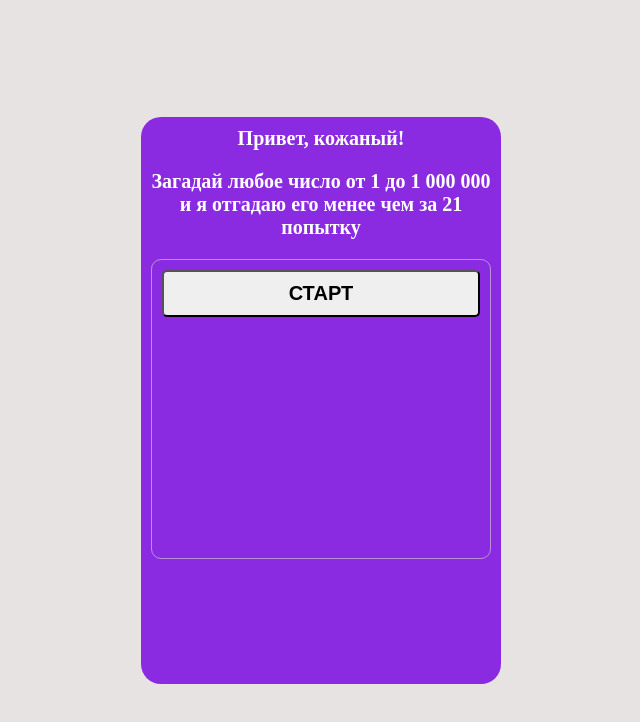
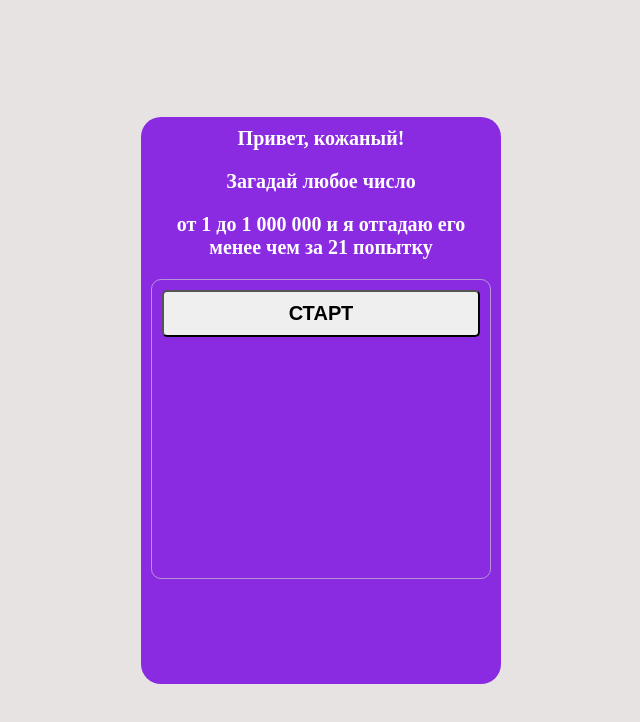
Before and after one commit to vasilyocheck/guess-number, a React (Vite) app: page / in a window 1280 px wide. Shown: the top 722 px of the page, without its empty margins (319-959 px from the left). Built offline with nearby package versions, Linux system fonts and the light colour scheme.

Commit message:
refactor code

```diff
--- a/src/app/ui/app.tsx
+++ b/src/app/ui/app.tsx
@@ -2,15 +2,16 @@ import { useAppDispatch, useAppSelector } from '@/app/store'
 import { Button } from '@/components/common/button/button'
 import { Guesser } from '@/components/guesser/guesser'
 import { Header } from '@/components/header/header'
-import { WinnerScreen } from '@/components/winner-screen'
+import { WinnerScreen } from '@/components/winner-screen/winner-screen'
 import { guesserActions } from '@/features/guesser/guesser-slice'
+import { getIsGameLaunched, getIsGuessed } from '@/utils/selectors'
 
 import s from './app.module.scss'
 
 export function App() {
   const dispatch = useAppDispatch()
-  const isGameLaunched = useAppSelector(state => state.guesser.isGameLaunched)
-  const isGuessed = useAppSelector(state => state.guesser.isGuessed)
+  const isGameLaunched = useAppSelector(getIsGameLaunched)
+  const isGuessed = useAppSelector(getIsGuessed)
 
   const launchGame = () => {
     dispatch(guesserActions.startGame())
--- a/src/components/guesser/guesser.tsx
+++ b/src/components/guesser/guesser.tsx
@@ -2,22 +2,15 @@ import { useAppDispatch, useAppSelector } from '@/app/store'
 import { Button } from '@/components/common/button/button'
 import { Status, guesserActions } from '@/features/guesser/guesser-slice'
 import { makeNumReadable } from '@/utils/makeNumReadable'
+import { getAttemptsNum, getCurrentNum } from '@/utils/selectors'
 
 import s from './guesser.module.scss'
 
 export const Guesser = () => {
   const dispatch = useAppDispatch()
-  const currentNum = useAppSelector(state => state.guesser.currentNum)
-  const attemptNum = useAppSelector(state => state.guesser.attemptNum)
+  const currentNum = useAppSelector(getCurrentNum)
+  const attemptNum = useAppSelector(getAttemptsNum)
   const numToCheck = makeNumReadable(currentNum)
-
-  /* Check zone */
-  const start = useAppSelector(state => state.guesser.rangeStart)
-  const end = useAppSelector(state => state.guesser.rangeEnd)
-
-  console.log(`start: ${start}`)
-  console.log(`end: ${end}`)
-  /* Check zone */
 
   const handleBtnClick = (status: Status) => {
     dispatch(guesserActions.guessNumber({ status }))
--- a/src/components/header/header.tsx
+++ b/src/components/header/header.tsx
@@ -1,10 +1,20 @@
+import { useAppSelector } from '@/app/store'
+import { makeNumReadable } from '@/utils/makeNumReadable'
+import { getRangeEnd, getRangeStart } from '@/utils/selectors'
+
 import s from './header.module.scss'
 
 export const Header = () => {
+  const start = makeNumReadable(useAppSelector(getRangeStart))
+  const end = makeNumReadable(useAppSelector(getRangeEnd))
+
   return (
     <header className={s.header}>
       <div>Привет, кожаный!</div>
-      <div>Загадай любое число от 1 до 1 000 000 и я отгадаю его менее чем за 21 попытку</div>
+      <div>Загадай любое число</div>
+      <div>
+        от {start} до {end} и я отгадаю его менее чем за 21 попытку
+      </div>
     </header>
   )
 }
--- a/src/components/winner-guesser.module.scss
+++ b/src/components/winner-screen/winner-guesser.module.scss
@@ -5,6 +5,9 @@
 
   height: 100%;
 
-  color: #48d748;
   text-align: center;
+
+  & div {
+    color: #48d748;
+  }
 }
--- a/src/components/winner-screen.tsx
+++ b/src/components/winner-screen/winner-screen.tsx
@@ -1,12 +1,13 @@
 import { useAppDispatch, useAppSelector } from '@/app/store'
 import { Button } from '@/components/common/button/button'
 import { guesserActions } from '@/features/guesser/guesser-slice'
+import { getAttemptsNum } from '@/utils/selectors'
 
 import s from './winner-guesser.module.scss'
 
 export const WinnerScreen = () => {
   const dispatch = useAppDispatch()
-  const numAttempts = useAppSelector(state => state.guesser.attemptNum)
+  const numAttempts = useAppSelector(getAttemptsNum)
 
   const handleClick = () => {
     dispatch(guesserActions.resetGame())
--- /dev/null
+++ b/src/utils/selectors.ts
@@ -0,0 +1,11 @@
+import { RootState } from '@/app/store'
+
+export const getIsGameLaunched = (state: RootState) => state.guesser.isGameLaunched
+export const getAttemptsNum = (state: RootState) => state.guesser.attemptNum
+export const getIsGuessed = (state: RootState) => state.guesser.isGuessed
+
+export const getCurrentNum = (state: RootState) => state.guesser.currentNum
+
+export const getRangeStart = (state: RootState) => state.guesser.rangeStart
+
+export const getRangeEnd = (state: RootState) => state.guesser.rangeEnd
```
